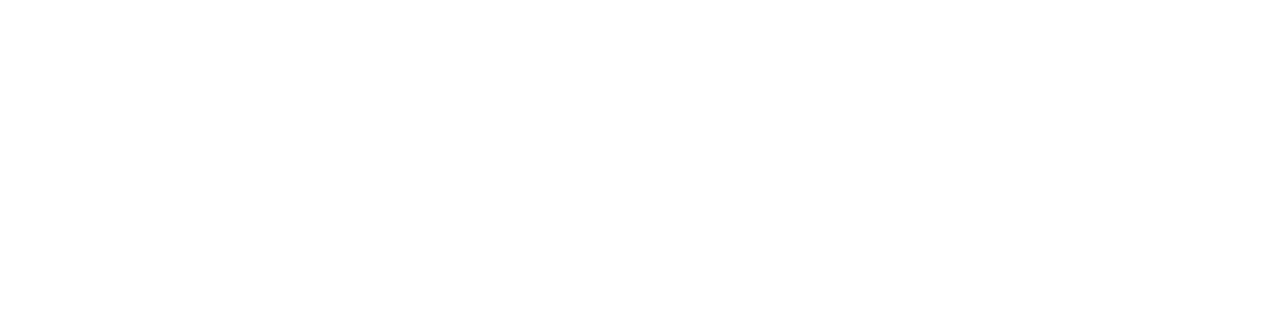
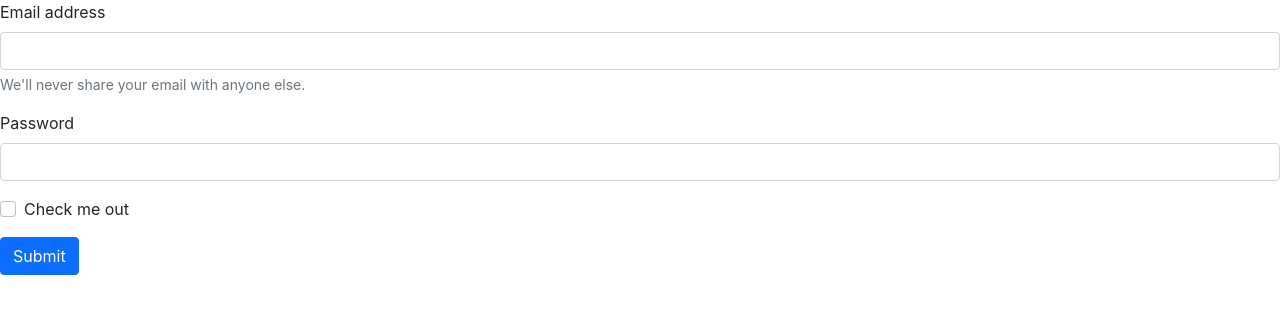
Before and after one commit to alexiuadrian/RoadRunner, a React (Create React App) app: page /login in a window 1280 px wide. Shown: the top 314 px of the page. Built offline with nearby package versions, Linux system fonts and the light colour scheme.

Commit message:
added components and routes

```diff
--- a/public/index.html
+++ b/public/index.html
@@ -25,6 +25,7 @@
       Learn how to configure a non-root public URL by running `npm run build`.
     -->
     <title>Roadrunner</title>
+    <link href="https://cdn.jsdelivr.net/npm/bootstrap@5.1.3/dist/css/bootstrap.min.css" rel="stylesheet" integrity="sha384-1BmE4kWBq78iYhFldvKuhfTAU6auU8tT94WrHftjDbrCEXSU1oBoqyl2QvZ6jIW3" crossorigin="anonymous">
   </head>
   <body>
     <noscript>You need to enable JavaScript to run this app.</noscript>
--- a/src/App.js
+++ b/src/App.js
@@ -1,11 +1,27 @@
 import logo from './logo.svg';
 import './App.css';
+import {BrowserRouter as Router, Routes, Route} from 'react-router-dom';
+
+import Login from './components/Login';
+import Register from './components/Register'
+import AllRuns from './components/AllRuns';
+import AddRun from './components/AddRun';
+import Run from './components/Run';
+import NotFound from './components/NotFound';
+
 
 function App() {
   return (
-    <div className="App">
-      <h1></h1>
-    </div>
+    <Router>
+      <Routes>
+        <Route path="/" element={<AllRuns/>}/>
+        <Route path="login" element={<Login/>}/>
+        <Route path="register" element={<Register/>}/>
+        <Route path="404" element={<NotFound/>}/>
+        <Route path="run/:runId" element={<Run/>}/>
+        <Route path="add" element={<AddRun/>}/>
+      </Routes>
+    </Router>
   );
 }
 
--- /dev/null
+++ b/src/components/AddRun.js
@@ -0,0 +1,9 @@
+import React from "react";
+
+export default function AddRun(props) {
+    return (
+        <div>
+
+        </div>
+    );
+}
--- /dev/null
+++ b/src/components/AllRuns.js
@@ -0,0 +1,9 @@
+import React from "react";
+
+export default function AllRuns(props) {
+    return (
+        <div>
+            <h1>My runs</h1>
+        </div>
+    );
+}
--- /dev/null
+++ b/src/components/Login.js
@@ -0,0 +1,24 @@
+import React from "react";
+
+export default function Login(props) {
+    return (
+        <div>
+            <form>
+                <div class="mb-3">
+                <label for="exampleInputEmail1" class="form-label">Email address</label>
+                <input type="email" class="form-control" id="exampleInputEmail1" aria-describedby="emailHelp"/>
+                <div id="emailHelp" class="form-text">We'll never share your email with anyone else.</div>
+                </div>
+                <div class="mb-3">
+                    <label for="exampleInputPassword1" class="form-label">Password</label>
+                    <input type="password" class="form-control" id="exampleInputPassword1"/>
+                </div>
+                <div class="mb-3 form-check">
+                    <input type="checkbox" class="form-check-input" id="exampleCheck1"/>
+                    <label class="form-check-label" for="exampleCheck1">Check me out</label>
+                </div>
+                <button type="submit" class="btn btn-primary">Submit</button>
+            </form>
+        </div>
+    );
+}
--- /dev/null
+++ b/src/components/NotFound.js
@@ -0,0 +1,9 @@
+import React from "react";
+
+export default function NotFound(props) {
+    return (
+        <div>
+            <h3>I'm sorry, the page you were looking for is not here</h3>
+        </div>
+    );
+}
--- /dev/null
+++ b/src/components/Register.js
@@ -0,0 +1,24 @@
+import React from "react";
+
+export default function Register(props) {
+    return (
+        <div>
+            <form>
+                <div class="mb-3">
+                <label for="exampleInputEmail1" class="form-label">Email address</label>
+                <input type="email" class="form-control" id="exampleInputEmail1" aria-describedby="emailHelp"/>
+                <div id="emailHelp" class="form-text">We'll never share your email with anyone else.</div>
+                </div>
+                <div class="mb-3">
+                    <label for="exampleInputPassword1" class="form-label">Password</label>
+                    <input type="password" class="form-control" id="exampleInputPassword1"/>
+                </div>
+                <div class="mb-3 form-check">
+                    <input type="checkbox" class="form-check-input" id="exampleCheck1"/>
+                    <label class="form-check-label" for="exampleCheck1">Check me out</label>
+                </div>
+                <button type="submit" class="btn btn-primary">Submit</button>
+            </form>
+        </div>
+    );
+}
--- /dev/null
+++ b/src/components/Run.js
@@ -0,0 +1,9 @@
+import React from "react";
+
+export default function Run(props) {
+    return (
+        <div>
+            <h1>Run</h1>
+        </div>
+    );
+}
--- /dev/null
+++ b/src/components/RunComponent.js
@@ -0,0 +1,5 @@
+import React from "react";
+
+export default function RunComponent(props) {
+
+}
```
Also changed, not shown: package.json (+9 -1 lines), 2 other files (tests, documents, lock files or other folders).
